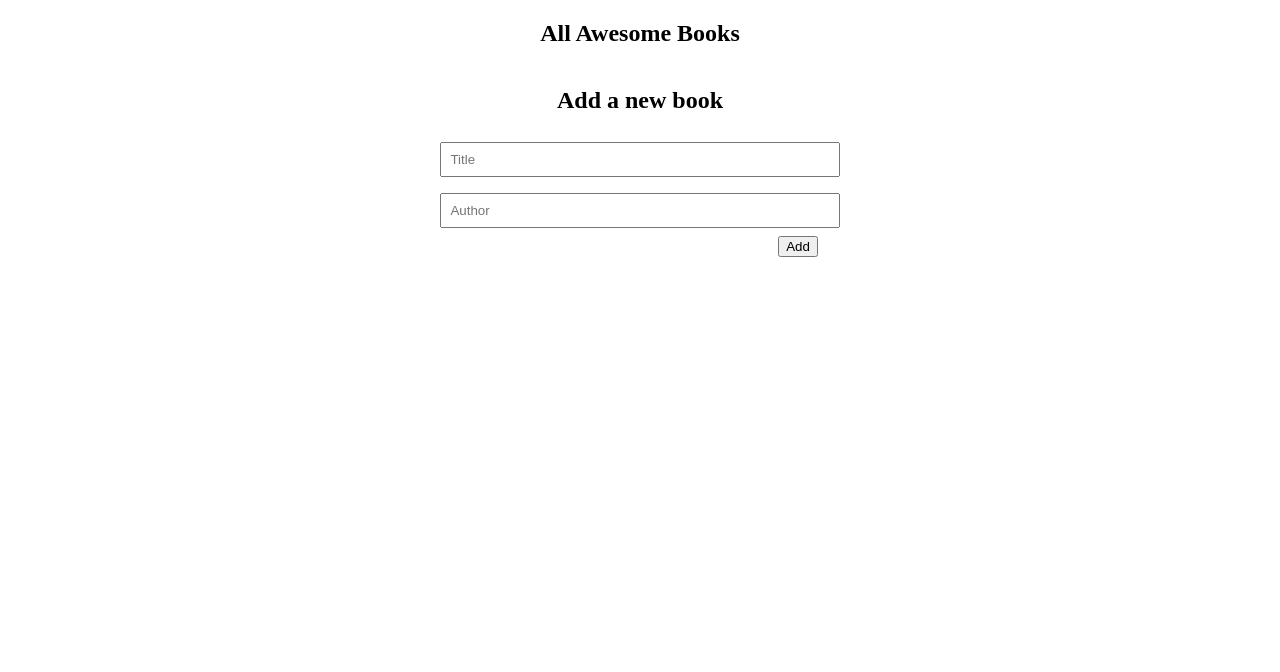
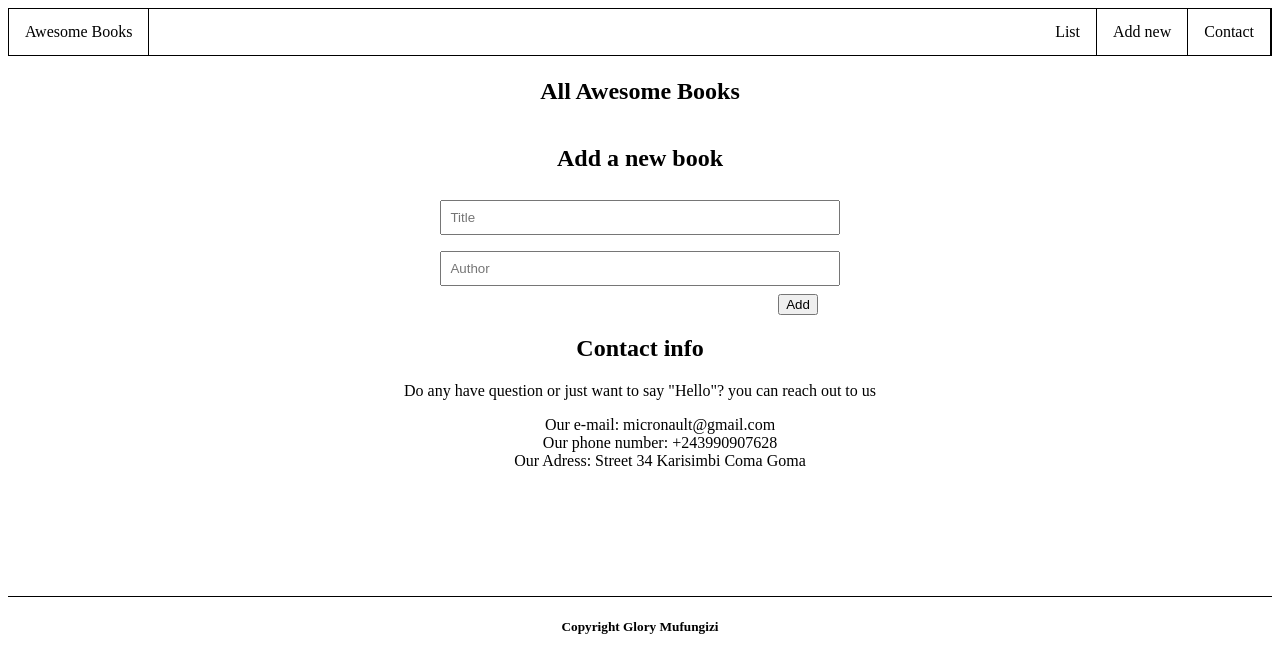
Before and after one commit to GloireIrenge/Awesome-Books, a website: page index.html in a window 1280 px wide. Drawn offline with Linux system fonts and the light colour scheme.

Commit message:
Add contact section

```diff
--- a/index.html
+++ b/index.html
@@ -10,16 +10,30 @@
 </head>
 
 <body>
+        <ul class="topnav">
+                   <li class="right"><a href="#about">Awesome Books</a></li>
+
+                   <li class="nav-item" id="Mycontact">
+                        <a class="nav-link" href="#">Contact</a>
+                    </li>
+                    <li class="nav-item" id="AddBooks">
+                        <a class="nav-link" href="#">Add new</a>
+                    </li>
+
+                    <li class="nav-item active" id="Mylist">
+                            <a class="nav-link" href="#">List</a>
+                        </li>
+        </ul>
+        <h5 id="date" class="date"></h5>
     <main>
-
-            <div>
+        <section id="list">
                 <h2>All Awesome Books</h2>
                 <table>
                     <tbody id="ctn-book">
                     </tbody>
                 </table>
-            </div>
-
+        </section>
+            <section id="form">
             <h2>Add a new book</h2>
             <form>
                 <div class="row">
@@ -32,7 +46,25 @@
                     <button id="submit" type="button">Add</button>
                 </div>
             </form>
+            </section>
+
+
+
+
+            <section class="contact" id="contact">
+                    <h1>Contact info</h1>
+                    <p>Do any have question or just want to say "Hello"? you can reach out to us</p>
+                    <ul>
+                        <li>Our e-mail: micronault@gmail.com</li>
+                        <li>Our phone number: +243990907628</li>
+                        <li>Our Adress: Street 34 Karisimbi  Coma Goma </li>
+                    </ul>
+                </section>
     </main>
+
+    <footer class="container-fluid bg-light p-3">
+            <h5>Copyright <span class="text-primary">Glory Mufungizi</span></h5>
+    </footer>
 
     <script src="./main.js"></script>
 </body>
```
